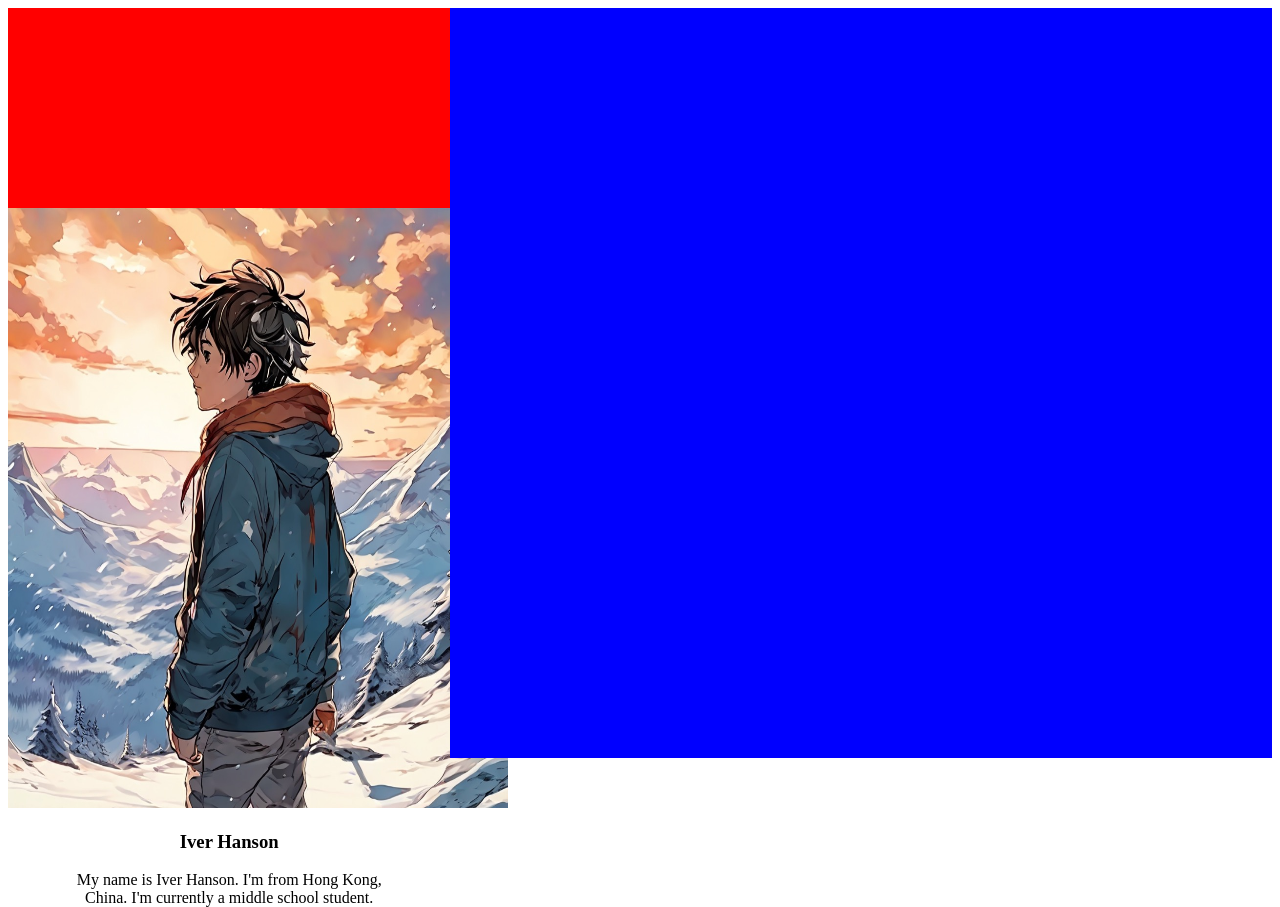
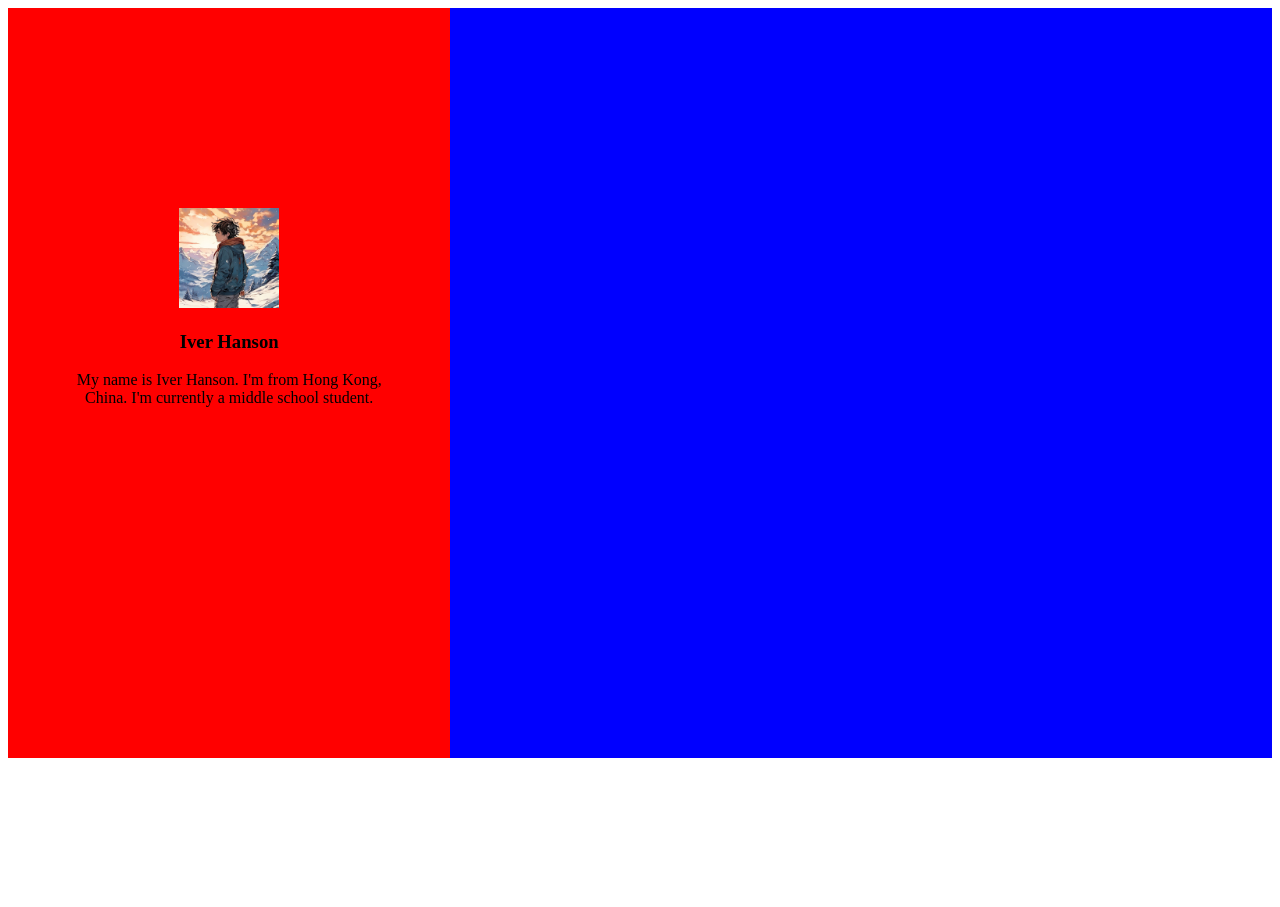
Before and after one commit to SalsMarrisiano/iverblog, a plain HTML site: page index.html in a window 1280 px wide. After the commit the page ends 800 px from the top, so only its background shows below. Drawn offline with Linux system fonts and the light colour scheme.

Commit message:
--- Auto Git Commit ---

```diff
--- a/index.html
+++ b/index.html
@@ -8,7 +8,7 @@
 </head>
 <body>
     <div class="left"><section id="one">
-    <img src="photo2.jpeg" alt="Profile Picture" width="500" height="600">
+    <img src="photo2.jpeg" alt="Profile Picture" width="" height="100">
     <h3>Iver Hanson</h3>
     <p id="two"> My name is Iver Hanson. I'm from Hong Kong,</br> China. I'm currently a middle school student.</br>
        </p>
```
